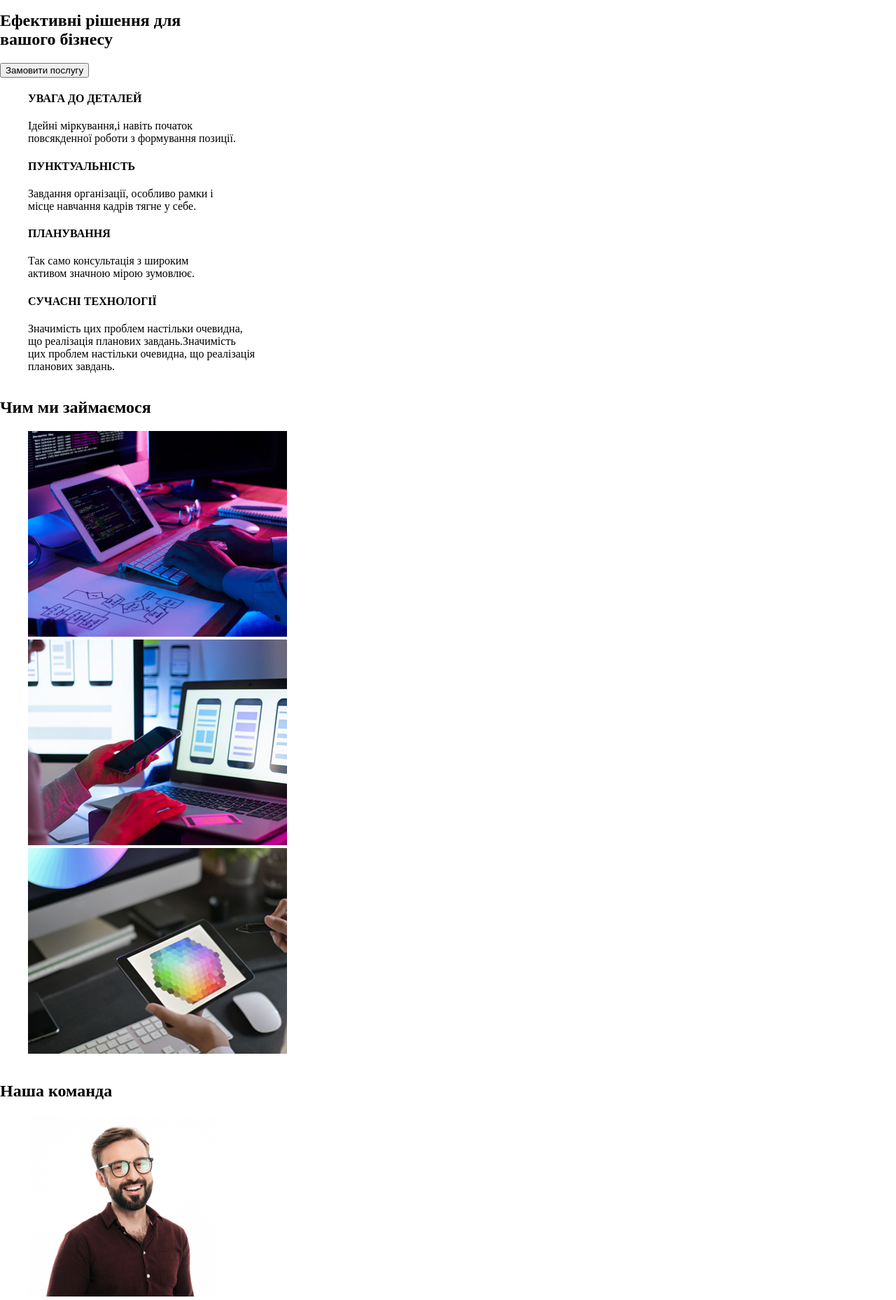
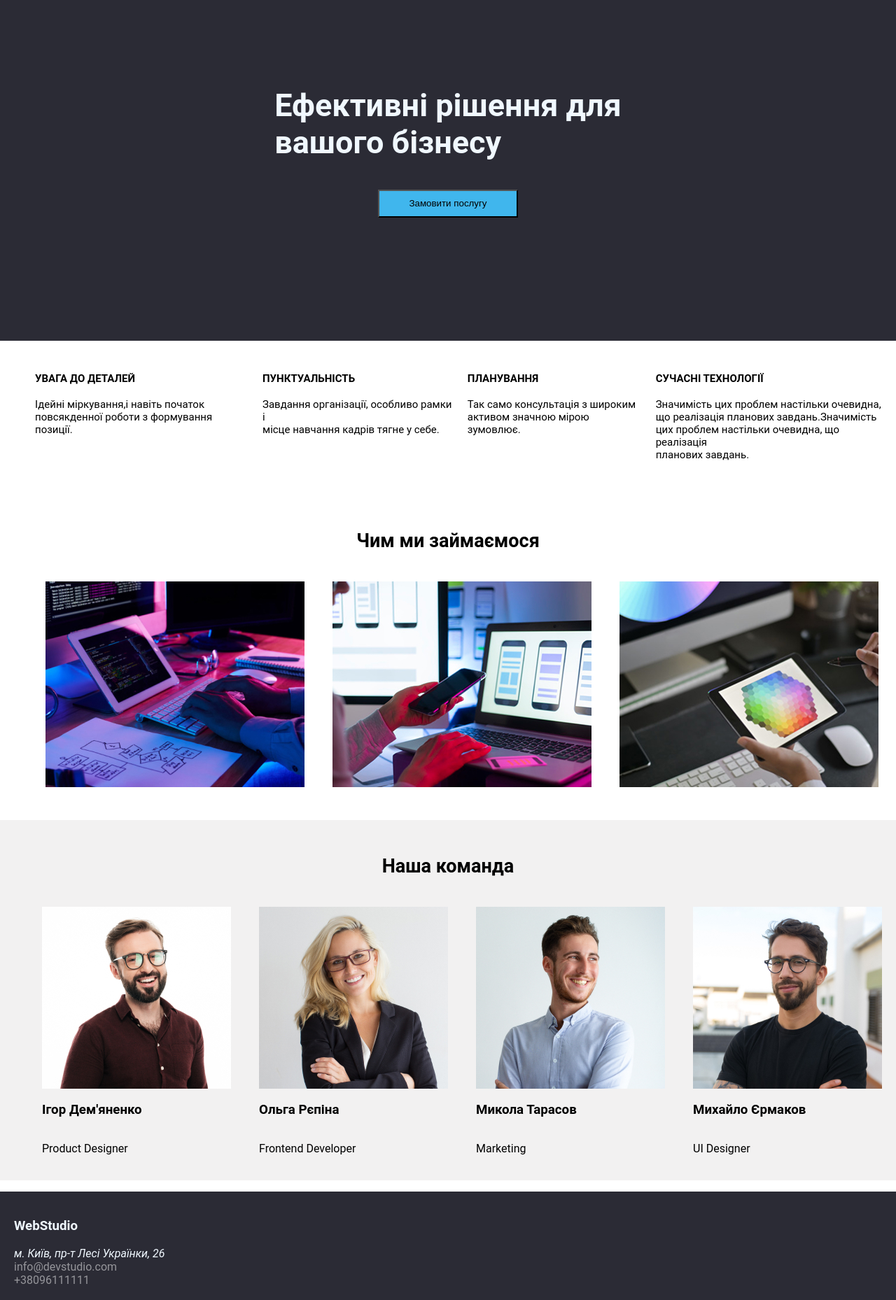
Before and after one commit to k3r1x1k/Web-Studio, a plain HTML site: page index.html in a window 1280 px wide. Shown: the part 102-1960 px from the top of the page at 70% size. Drawn offline with Linux system fonts and the light colour scheme.

Commit message:
class edit

```diff
--- a/index.html
+++ b/index.html
@@ -27,7 +27,7 @@
     </header>
 
     <main>
-            <section class="bodyk">
+            <section class="main_h">
                 <h1>Ефективні рішення для<br> вашого бізнесу</h1>
                 <button type="button" id="mybutton">Замовити послугу</button>
             </section>
@@ -110,7 +110,7 @@
     <footer>
         <h3>WebStudio</h3>
         <address>м. Київ, пр-т Лесі Українки, 26</address>
-        <a class="afooter" href="mailto:info@devstudio.com">info@devstudio.com</a>
+        <a href="mailto:info@devstudio.com">info@devstudio.com</a>
         <a href="tel:+38096111111">+38096111111</a>
     </footer>
 </body>
--- a/style.css
+++ b/style.css
@@ -1,68 +1,115 @@
-a {
-    text-decoration: none;
-    color: black;
+:root{
+ --main-h-color: aliceblue;
+ --main-h-bc:rgb(43, 43, 53);
+ --a-color: black;
+ --footer-a:rgba(255, 255, 255, 0.5);
+ --my-button-bc: rgb(64, 182, 237);
 }
 
-header {
+a{
+    text-decoration: none;
+    color: var(--a-color);
+}
+
+header{
     display: flex;
     flex-direction: row;
     justify-content: space-around;
 }
-
-ul {
-    list-style-type: none;
+ul{
+    list-style-type:  none;
 }
-
-nav {
+nav{
     display: flex;
     flex-direction: row;
     justify-content: space-around;
-    background-color: blue;
 }
-
-.navik1 {
+.navik1{
     display: flex;
     font-size: 25px;
 }
+.ln1{
+    padding: 10px;
+}
+.main_h{
+    justify-items: center;
+    width: 100%;
+    height: 400px;
+    padding-top: 7%;
+    font-size: 30px;
+    background-color:var(--main-h-bc);
+    color:var(--main-h-color);
+}
 
-.ln1 {
+#mybutton{
+    background-color: rgb(64, 182, 237);
+    width: 200px;
+    height: 40px;
+}
+
+.ln2{
     padding: 10px;
 }
 
-body {
-    margin: 0px;
+.s1{
+    display: flex;
+    flex-direction: row;
+    justify-content: center;
+    font-size: 15px;
 }
 
-#WebStudio {
-    font-size: 25px;
-    padding-top: 35px;
+.s2{
+    display: flex;
+    justify-content: center;
+    flex-direction: row;
 }
 
-main {
+.ln3{
+    padding: 20px;
+}
+.s3{
+    background-color: rgb(242, 241, 241);
+}
+
+body{
+    margin: 0px;
+    font-family: "Roboto";
+}
+
+h2{
+    font-size: 27px;
+    padding-top: 50px;
+    text-align: center;
+}
+
+.ln4{
+    display: flex;
+    flex-direction: column;
+    padding: 20px;
+}
+
+.we{
+    display: flex;
+    flex-direction: row;
+    justify-content: center;
+}
+
+footer{
+    background-color: rgb(43, 43, 53);
+    color: aliceblue;
+}
+
+footer>a{
+    color: var(--footer-a);
+}
+
+footer{
+    padding: 20px;
     display: flex;
     flex-direction: column;
 }
 
-.filters {
-    display: flex;
-    flex-direction: row;
-    padding-top: 15px;
-    padding-bottom: 15px;
-    justify-content: center;
+#WebStudio{
+    font-size: 25px;
+    padding-top: 35px;
 }
-
-.li_in_filters {
-    padding: 10px;
-}
-
-.a_in_filters {
-    padding: 5px;
-    background-color: rgb(236, 237, 239);
-    border-radius: 5px;
-}
-
-.main_filters {
-
-    flex-direction: row;
-    justify-items: center;
-}
```
